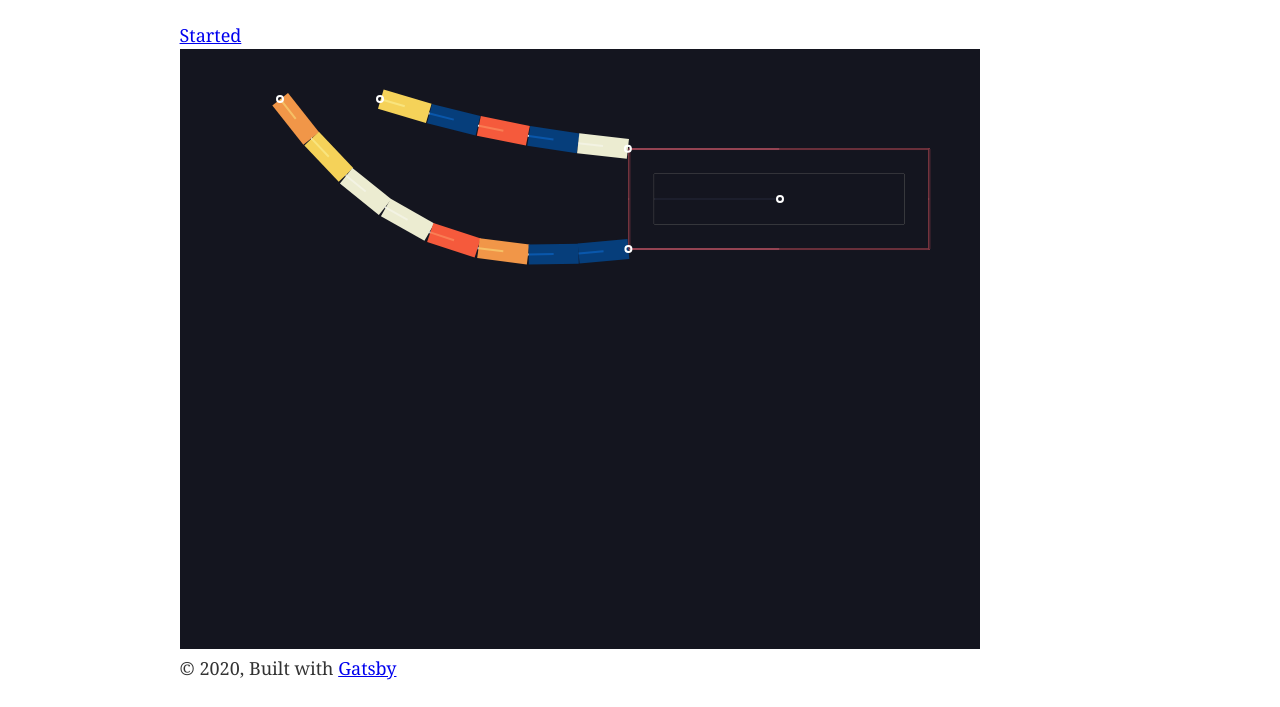
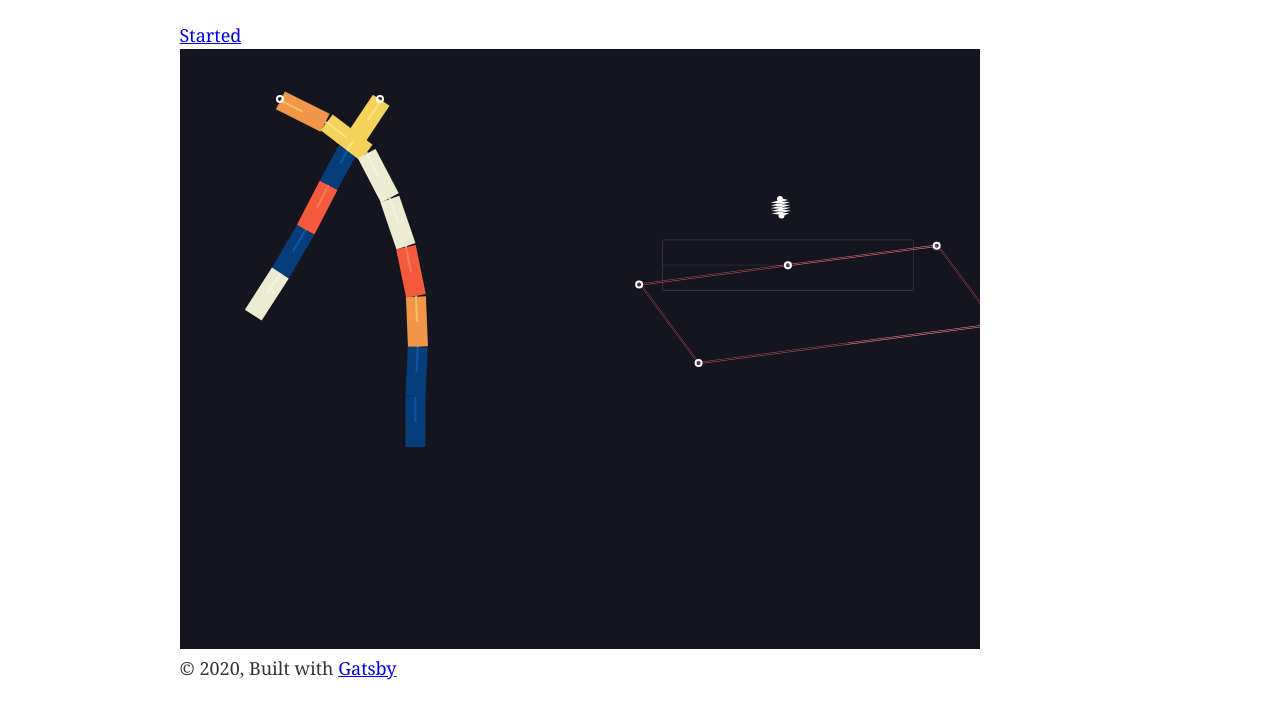
Before and after one commit to morgante/mousetrap, a Gatsby site in the folder frontend/: page / in a window 1280 px wide. Shown: the part 171-878 px from the top of the page. Built offline with nearby package versions, Linux system fonts and the light colour scheme; Gatsby itself is replaced by a stand-in of ours; no server answers.

Commit message:
Try making box with constraints

```diff
--- a/frontend/src/components/mousetrap/scene.js
+++ b/frontend/src/components/mousetrap/scene.js
@@ -77,7 +77,7 @@ class Scene extends React.Component {
                     strokeStyle: ballColors['red'],
                     lineWidth: 1
                 },
-                ...opts
+                // ...opts
             };
             const boxes = {
                 sensor: Bodies.rectangle(x, y, width - 50, height - 50, {
@@ -93,22 +93,72 @@ class Scene extends React.Component {
                 right: Bodies.rectangle(x + (width / 2), y, 1, height, options)
             };
 
+            World.add(world, _.values(boxes));
+
             var boxBody = Body.create({
-                parts: _.values(boxes)
+                parts: _.values(boxes),
+                collisionFilter: {
+                    mask: ballStages["default"]
+                }
             });
 
-            const constraint = Constraint.create({
-                pointA: { x: x, y: y },
-                bodyB: boxBody,
-                // pointB: { x: -25, y: 0 },
-                length: 0,
-                stiffness: 0.3
-            });
+            // Matter.Composites.mesh(composite, columns, rows, crossBrace, options)
 
-            World.add(world, [boxBody, constraint]);
+            const makeVertice = (info) => {
+                return Constraint.create({
+                    length: 0,
+                    stiffness: 1,
+                    ...info
+                });
+            };
+            const constraints = [
+                makeVertice({
+                    bodyA: boxes.top,
+                    pointA: { x: width / -2, y: 0 },
+                    bodyB: boxes.left,
+                    pointB: { x: 0, y: height / -2 }
+                }),
+                makeVertice({
+                    bodyA: boxes.bottom,
+                    pointA: { x: width / -2, y: 0 },
+                    bodyB: boxes.left,
+                    pointB: { x: 0, y: height / 2 }
+                }),
+                makeVertice({
+                    bodyA: boxes.bottom,
+                    pointA: { x: width / 2, y: 0 },
+                    bodyB: boxes.right,
+                    pointB: { x: 0, y: height / 2 }
+                }),
+                makeVertice({
+                    bodyA: boxes.top,
+                    pointA: { x: width / 2, y: 0 },
+                    bodyB: boxes.right,
+                    pointB: { x: 0, y: height / -2 }
+                }),
+                // Attach sensor to box
+                Constraint.create({
+                    bodyA: boxes.top,
+                    bodyB: boxes.sensor,
+                    length: 0,
+                    stiffness: 1
+                }),
+                // fix box in place
+                Constraint.create({
+                    pointA: { x: x, y: y },
+                    bodyB: boxes.top,
+                    pointB: { x: 0, y: height / 2 },
+                    length: 10,
+                    stiffness: 0.3
+                })
+            ];
+            World.add(world, constraints);
+
+            // World.add(world, [boxBody, constraint]);
 
             return {
-                body: boxBody,
+                // body: boxBody,
+                // left:
                 width,
                 height,
                 ...boxes
@@ -168,7 +218,7 @@ class Scene extends React.Component {
                     x: 25,
                     y: 0
                 },
-                bodyB: box.body,
+                bodyB: box.left,
                 pointB: boxPoint
             });
             World.add(world, constraint);
@@ -176,16 +226,39 @@ class Scene extends React.Component {
 
         const attachPipe = (pipe, box) => {
             attachRope(pipe.top, box, {
-                x: -1 * (box.width / 2),
+                x: 0,
+                // x: -1 * (box.width / 2),
                 y: -1 * (box.height / 2)
             });
             attachRope(pipe.bottom, box, {
-                x: -1 * (box.width / 2),
+                x: 0,
+                // x: -1 * (box.width / 2),
                 y: 1 * (box.height / 2)
             });
         };
 
+        const boxDoor = (isBoxed) => (box_name, body) => {
+            console.log("enter/exit bot", isBoxed, body);
+            const ballState = this.state.balls[body.label];
+            this.setState(update(this.state, {
+                balls: {
+                    [ballState.ball]: {
+                        boxed: {$set: isBoxed}
+                    }
+                }
+            }));
+        };
+        const enterBox = boxDoor(true);
+        const exitBox = boxDoor(false);
+
         const pipes = [addPipe(100, 50, 8, 100)];
+
+        // old avalanche
+        // World.add(engine.world, [
+        //     Bodies.rectangle(scale.x * 200, 150, scale.x * 500, 20, { isStatic: true, angle: Math.PI * 0.06 }),
+        //     Bodies.rectangle(scale.x * 600, 350, scale.x * 500, 20, { isStatic: true, angle: -Math.PI * 0.06 }),
+        //     Bodies.rectangle(scale.x * 200, 480, scale.x * 500, 20, { isStatic: true, angle: Math.PI * 0.06 }),
+        // ]);
 
         // Add the first box
         const entrypointBox = addBox(scale.x * 600, 150, scale.x * 300, 100, {
@@ -194,35 +267,10 @@ class Scene extends React.Component {
             }
         });
 
-        attachPipe(pipes[0], entrypointBox);
+        // attachPipe(pipes[0], entrypointBox);
 
-        // var ropeA = Composites.stack(100, 50, 8, 1, 10, 10, function(x, y) {
-        //     return Bodies.rectangle(x, y, 50, 20, { collisionFilter: { group: group } });
-        // });
-
-        // World.add(engine.world, [
-        //     Bodies.rectangle(scale.x * 200, 150, scale.x * 500, 20, { isStatic: true, angle: Math.PI * 0.06 }),
-        //     Bodies.rectangle(scale.x * 600, 350, scale.x * 500, 20, { isStatic: true, angle: -Math.PI * 0.06 }),
-        //     Bodies.rectangle(scale.x * 200, 480, scale.x * 500, 20, { isStatic: true, angle: Math.PI * 0.06 }),
-        // ]);
-
-        // const boxDoor = (isBoxed) => (box_name, body) => {
-        //     console.log("enter/exit bot", isBoxed, body);
-        //     const ballState = this.state.balls[body.label];
-        //     this.setState(update(this.state, {
-        //         balls: {
-        //             [ballState.ball]: {
-        //                 boxed: {$set: isBoxed}
-        //             }
-        //         }
-        //     }));
-        // };
-        // const enterBox = boxDoor(true);
-        // const exitBox = boxDoor(false);
-
-
-
-        // entrypointBox.bottom.collisionFilter.mask = ballStages["default"] | ballStages["box_blocked"];
+        // Allow exiting bottom of first box
+        entrypointBox.bottom.collisionFilter.mask = ballStages["default"] | ballStages["box_blocked"];
 
         // Events.on(engine, 'collisionStart', function(event) {
         //     _.each(event.pairs, (pair) => {
```
